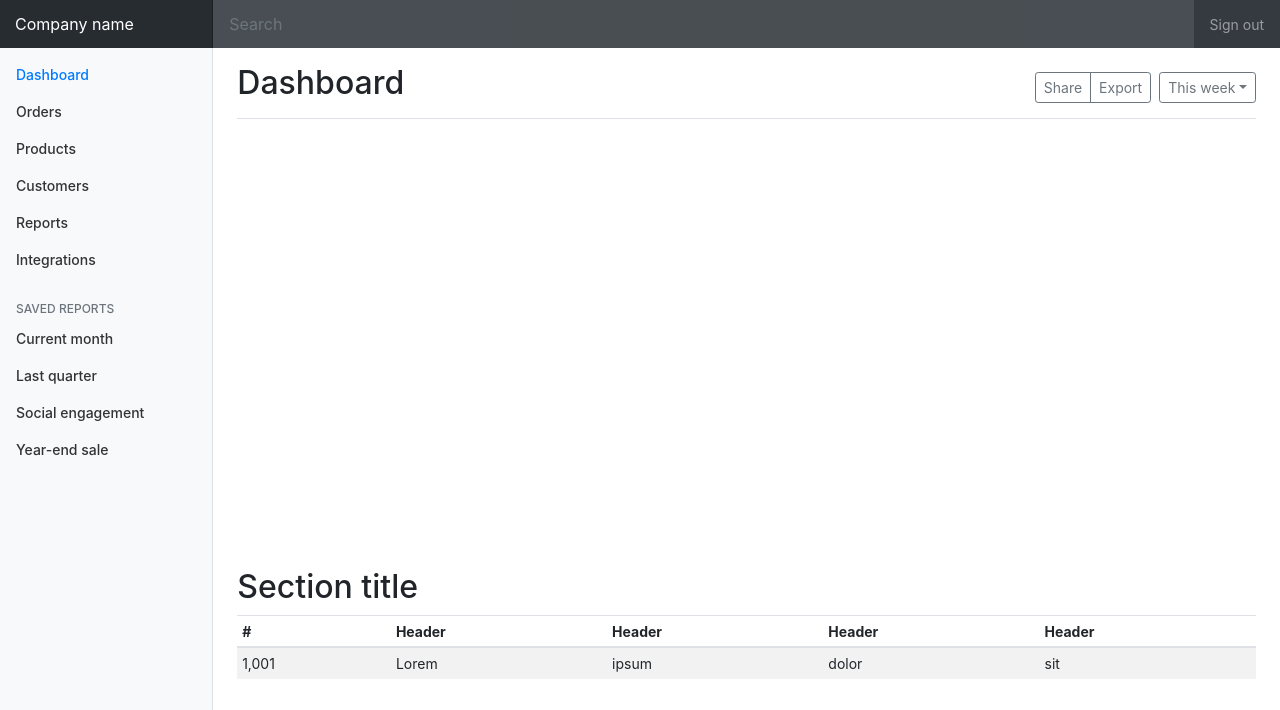
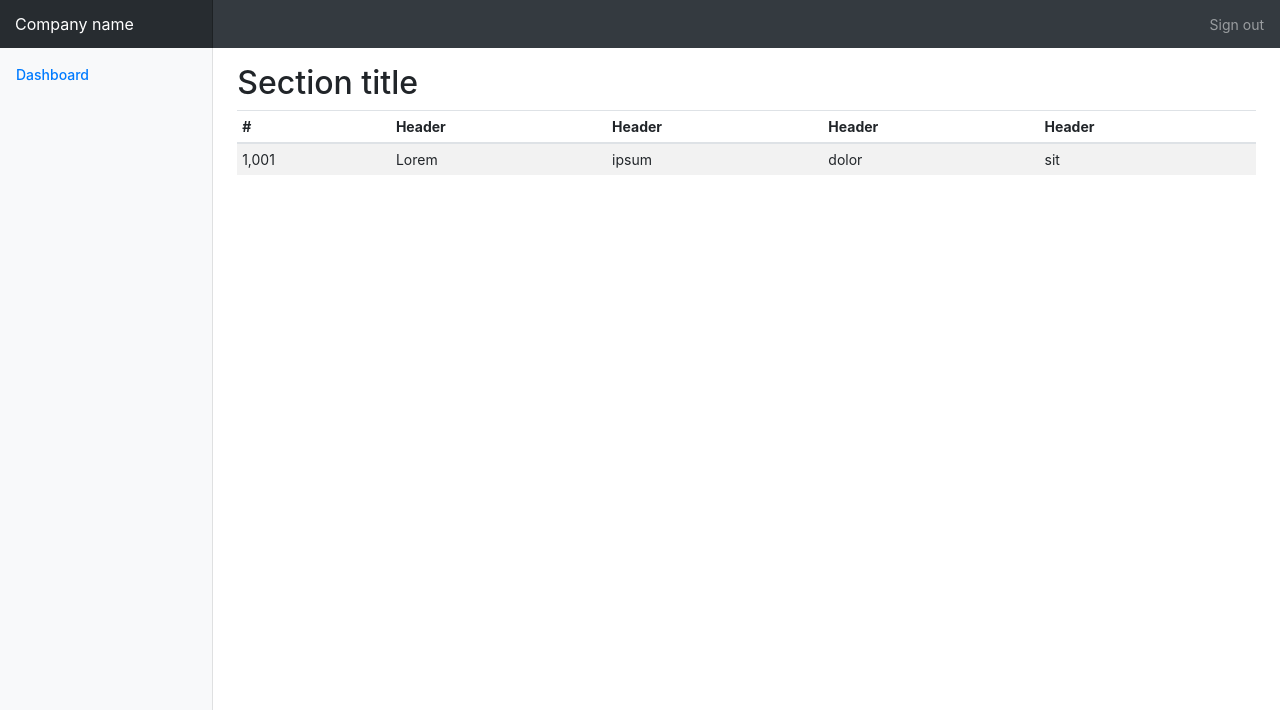
Before and after one commit to brensaud/dashboard_frontend, a React (Create React App) app: page / in a window 1280 px wide. Shown: the top 710 px of the page. Built offline with nearby package versions, Linux system fonts and the light colour scheme.

Commit message:
Menu and Dashboard component created

```diff
--- a/src/App.tsx
+++ b/src/App.tsx
@@ -1,8 +1,11 @@
 import React from "react";
-import logo from "./logo.svg";
 import "./App.css";
 
 import Nav from './components/Nav';
+
+import Menu from './components/Menu';
+
+import Dashboard from "./components/Dashboard";
 
 function App() {
   return (
@@ -12,147 +15,10 @@
 
       <div className="container-fluid">
         <div className="row">
-          <nav className="col-md-2 d-none d-md-block bg-light sidebar">
-            <div className="sidebar-sticky">
-              <ul className="nav flex-column">
-                <li className="nav-item">
-                  <a className="nav-link active" href="#">
-                    <span data-feather="home"></span>
-                    Dashboard <span className="sr-only">(current)</span>
-                  </a>
-                </li>
-                <li className="nav-item">
-                  <a className="nav-link" href="#">
-                    <span data-feather="file"></span>
-                    Orders
-                  </a>
-                </li>
-                <li className="nav-item">
-                  <a className="nav-link" href="#">
-                    <span data-feather="shopping-cart"></span>
-                    Products
-                  </a>
-                </li>
-                <li className="nav-item">
-                  <a className="nav-link" href="#">
-                    <span data-feather="users"></span>
-                    Customers
-                  </a>
-                </li>
-                <li className="nav-item">
-                  <a className="nav-link" href="#">
-                    <span data-feather="bar-chart-2"></span>
-                    Reports
-                  </a>
-                </li>
-                <li className="nav-item">
-                  <a className="nav-link" href="#">
-                    <span data-feather="layers"></span>
-                    Integrations
-                  </a>
-                </li>
-              </ul>
-
-              <h6
-                className="
-              sidebar-heading
-              d-flex
-              justify-content-between
-              align-items-center
-              px-3
-              mt-4
-              mb-1
-              text-muted
-            "
-              >
-                <span>Saved reports</span>
-                <a className="d-flex align-items-center text-muted" href="#">
-                  <span data-feather="plus-circle"></span>
-                </a>
-              </h6>
-              <ul className="nav flex-column mb-2">
-                <li className="nav-item">
-                  <a className="nav-link" href="#">
-                    <span data-feather="file-text"></span>
-                    Current month
-                  </a>
-                </li>
-                <li className="nav-item">
-                  <a className="nav-link" href="#">
-                    <span data-feather="file-text"></span>
-                    Last quarter
-                  </a>
-                </li>
-                <li className="nav-item">
-                  <a className="nav-link" href="#">
-                    <span data-feather="file-text"></span>
-                    Social engagement
-                  </a>
-                </li>
-                <li className="nav-item">
-                  <a className="nav-link" href="#">
-                    <span data-feather="file-text"></span>
-                    Year-end sale
-                  </a>
-                </li>
-              </ul>
-            </div>
-          </nav>
+          <Menu />
 
           <main role="main" className="col-md-9 ml-sm-auto col-lg-10 pt-3 px-4">
-            <div
-              className="
-            d-flex
-            justify-content-between
-            flex-wrap flex-md-nowrap
-            align-items-center
-            pb-2
-            mb-3
-            border-bottom
-          "
-            >
-              <h1 className="h2">Dashboard</h1>
-              <div className="btn-toolbar mb-2 mb-md-0">
-                <div className="btn-group mr-2">
-                  <button className="btn btn-sm btn-outline-secondary">
-                    Share
-                  </button>
-                  <button className="btn btn-sm btn-outline-secondary">
-                    Export
-                  </button>
-                </div>
-                <button className="btn btn-sm btn-outline-secondary dropdown-toggle">
-                  <span data-feather="calendar"></span>
-                  This week
-                </button>
-              </div>
-            </div>
-
-            <canvas className="my-4" id="myChart" width="900" height="380"></canvas>
-
-            <h2>Section title</h2>
-            <div className="table-responsive">
-              <table className="table table-striped table-sm">
-                <thead>
-                  <tr>
-                    <th>#</th>
-                    <th>Header</th>
-                    <th>Header</th>
-                    <th>Header</th>
-                    <th>Header</th>
-                  </tr>
-                </thead>
-                <tbody>
-                  <tr>
-                    <td>1,001</td>
-                    <td>Lorem</td>
-                    <td>ipsum</td>
-                    <td>dolor</td>
-                    <td>sit</td>
-                  </tr>
-                </tbody>
-              </table>
-            </div>
+            <Dashboard />
           </main>
         </div>
       </div>
--- /dev/null
+++ b/src/components/Dashboard.tsx
@@ -0,0 +1,33 @@
+import React from "react";
+
+const Dashboard = () => {
+  return (
+    <div>
+      <h2>Section title</h2>
+      <div className="table-responsive">
+        <table className="table table-striped table-sm">
+          <thead>
+            <tr>
+              <th>#</th>
+              <th>Header</th>
+              <th>Header</th>
+              <th>Header</th>
+              <th>Header</th>
+            </tr>
+          </thead>
+          <tbody>
+            <tr>
+              <td>1,001</td>
+              <td>Lorem</td>
+              <td>ipsum</td>
+              <td>dolor</td>
+              <td>sit</td>
+            </tr>
+          </tbody>
+        </table>
+      </div>
+    </div>
+  );
+};
+
+export default Dashboard;
--- /dev/null
+++ b/src/components/Menu.tsx
@@ -0,0 +1,19 @@
+import React from "react";
+
+const Menu = () => {
+  return (
+    <nav className="col-md-2 d-none d-md-block bg-light sidebar">
+      <div className="sidebar-sticky">
+        <ul className="nav flex-column">
+          <li className="nav-item">
+            <a className="nav-link active" href="#">
+              Dashboard
+            </a>
+          </li>
+        </ul>
+      </div>
+    </nav>
+  );
+};
+
+export default Menu;
--- a/src/components/Nav.tsx
+++ b/src/components/Nav.tsx
@@ -6,12 +6,7 @@
       <a className="navbar-brand col-sm-3 col-md-2 mr-0" href="#">
         Company name
       </a>
-      <input
-        className="form-control form-control-dark w-100"
-        type="text"
-        placeholder="Search"
-        aria-label="Search"
-      />
+
       <ul className="navbar-nav px-3">
         <li className="nav-item text-nowrap">
           <a className="nav-link" href="#">
```
